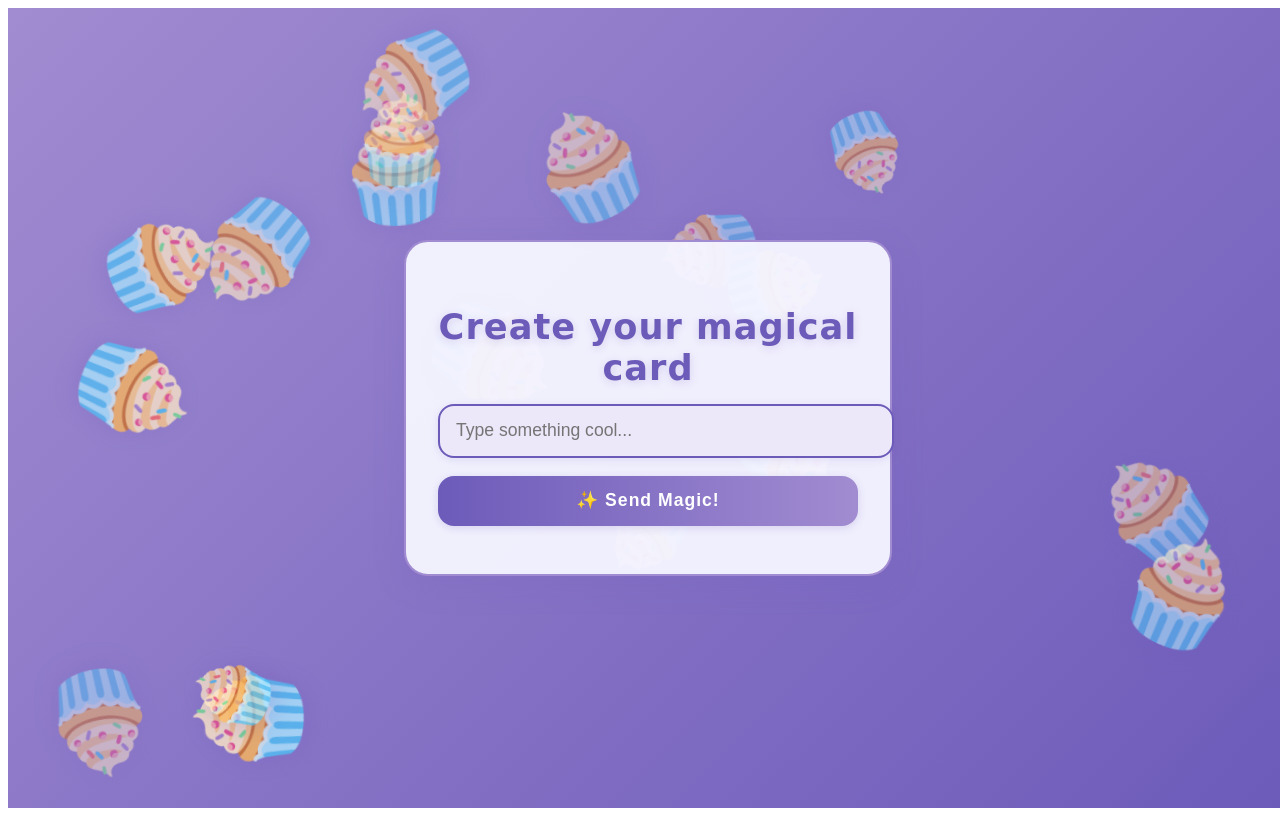
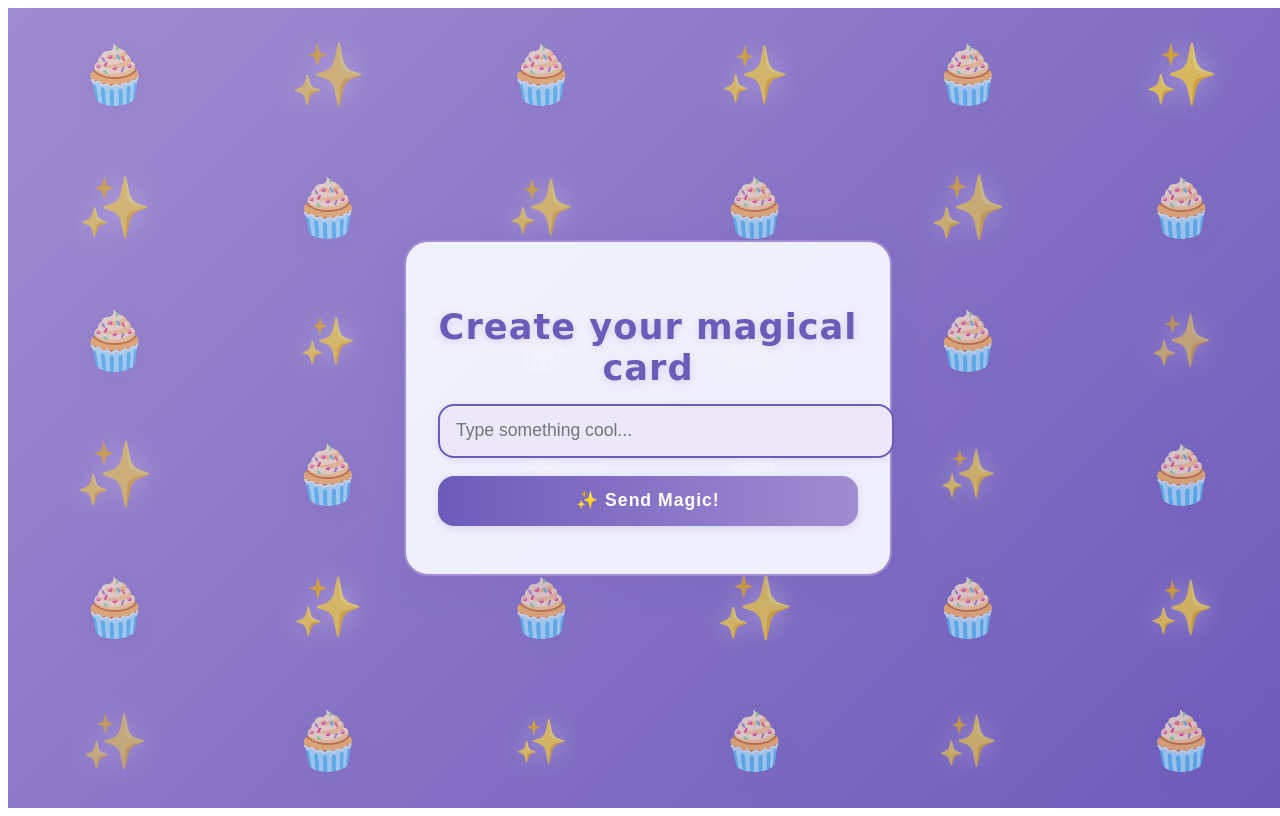
Before and after one commit to kerenkarvat/cards-fe, a React (Vite) app: page / in a window 1280 px wide. Built offline with nearby package versions, Linux system fonts and the light colour scheme.

Commit message:
feat: change backround

```diff
--- a/CupcakeBackground.jsx
+++ b/CupcakeBackground.jsx
@@ -1,8 +1,43 @@
 import React from 'react';
 
 function CupcakeBackground() {
+  // Responsive grid: number of columns/rows adapts to screen size using CSS Grid
+  // Cupcake and glitter size adapts with vw/vh units
+  const rows = 6;
+  const cols = 6;
+  const gridItems = [];
+  for (let i = 0; i < rows * cols; i++) {
+    // Alternate between cupcake and glitter
+    const isCupcake = (i + Math.floor(i / cols)) % 2 === 0;
+    const emoji = isCupcake ? '🧁' : '✨';
+    // Add a little more opacity to glitter
+    const opacity = isCupcake ? 0.7 : 0.5 + 0.2 * Math.random();
+    // Add a little size variation for glitter
+    const fontSize = isCupcake ? 'min(7vw, 7vh)' : `min(${5 + Math.random() * 3}vw, ${5 + Math.random() * 3}vh)`;
+    gridItems.push(
+      <span
+        key={i}
+        style={{
+          display: 'flex',
+          alignItems: 'center',
+          justifyContent: 'center',
+          fontSize,
+          opacity,
+          userSelect: 'none',
+          filter: isCupcake ? 'drop-shadow(0 4px 12px #6d5bba33)' : 'drop-shadow(0 0 12px #fff7)',
+          pointerEvents: 'none',
+          width: '100%',
+          height: '100%',
+          transition: 'opacity 0.3s',
+        }}
+      >
+        {emoji}
+      </span>
+    );
+  }
   return (
-    <div style={{
+    <div
+      style={{
         position: 'absolute',
         top: 0,
         left: 0,
@@ -10,32 +45,13 @@ function CupcakeBackground() {
         height: '100vh',
         zIndex: 0,
         pointerEvents: 'none',
-    }}>
-      {Array.from({ length: 18 }).map((_, i) => {
-        const top = Math.random() * 90;
-        const left = Math.random() * 90;
-        const size = 64 + Math.random() * 48;
-        const opacity = 0.5 + Math.random() * 0.3;
-        return (
-          <span
-            key={i}
-            style={{
-              position: 'absolute',
-              top: `${top}%`,
-              left: `${left}%`,
-              fontSize: `${size}px`,
-              opacity,
-              userSelect: 'none',
-              filter: 'drop-shadow(0 4px 12px #6d5bba55)',
-              transform: `rotate(${Math.random() * 360}deg)`,
-              zIndex: 0,
-              transition: 'opacity 0.3s',
+        display: 'grid',
+        gridTemplateColumns: `repeat(${cols}, 1fr)`,
+        gridTemplateRows: `repeat(${rows}, 1fr)`,
+        gap: '0',
       }}
     >
-            🧁
-          </span>
-        );
-      })}
+      {gridItems}
     </div>
   );
 }
```
Lines whose indentation alone changed are shown as unchanged.
